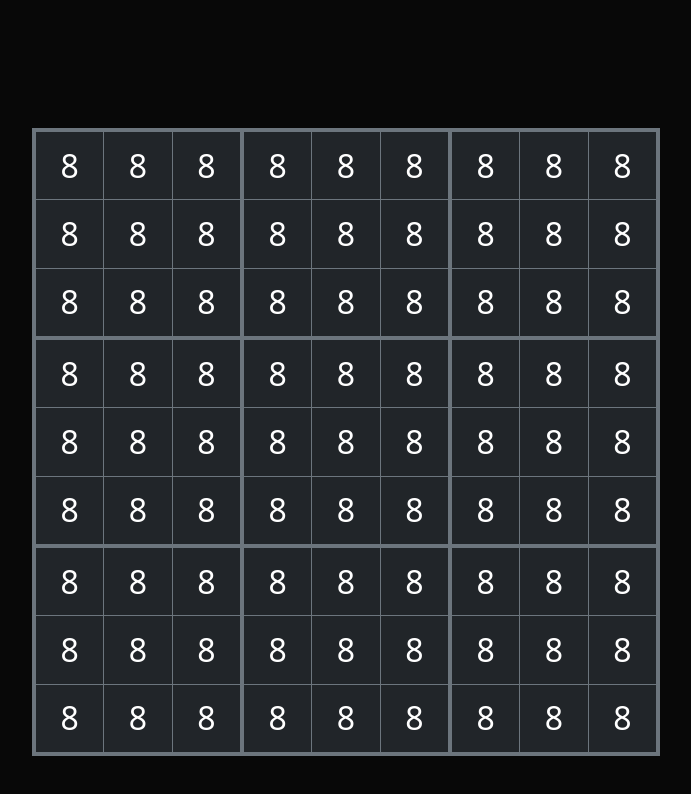
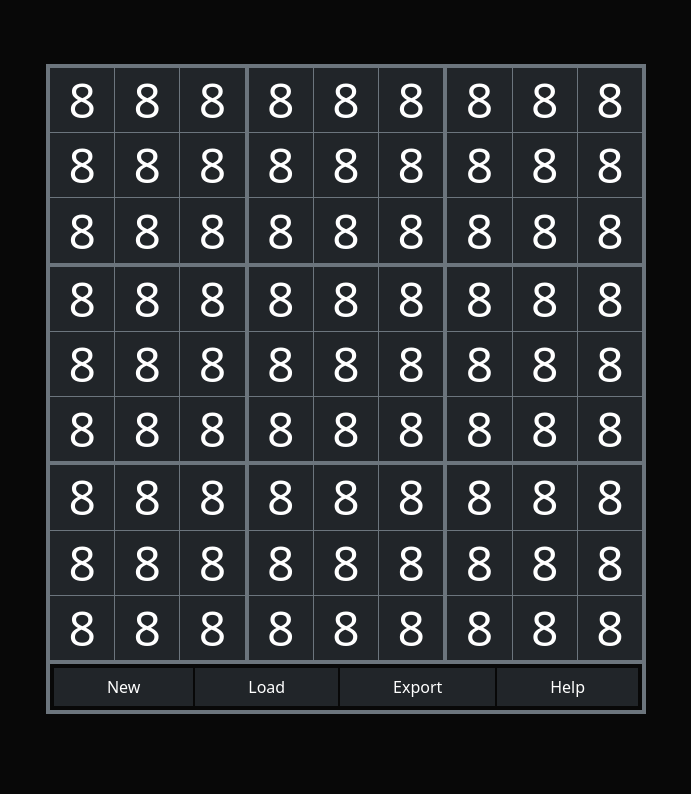
Before and after one commit to sky3947/sudoku, an Angular app: page / in a window 1280 px wide. Shown: the top 794 px of the page, without its empty margins (294-985 px from the left). Built offline with nearby package versions, Linux system fonts and the light colour scheme.

Commit message:
Modals and updated sudoku board

```diff
--- a/src/app/app.component.css
+++ b/src/app/app.component.css
@@ -1,3 +1,5 @@
 div.container {
-  padding: 10% 20% 5% 20%;
+  min-width: 600px;
+  max-width: 600px;
+  padding-top: 5% !important;
 }
--- a/src/app/app.component.html
+++ b/src/app/app.component.html
@@ -1,5 +1,6 @@
-<div class="container text-light">
+<div class="container p-0">
   <div class="w-100 border border-secondary border-end-0 border-bottom-0" style="border-top-width: 4px !important; border-left-width: 4px !important;">
     <app-board></app-board>
   </div>
+  <app-options></app-options>
 </div>
--- a/src/app/app.module.ts
+++ b/src/app/app.module.ts
@@ -6,13 +6,15 @@ import { NgbModule } from '@ng-bootstrap/ng-bootstrap';
 import { BoardComponent } from './board/board.component';
 import { RowComponent } from './row/row.component';
 import { CellComponent } from './cell/cell.component';
+import { OptionsComponent } from './options/options.component';
 
 @NgModule({
   declarations: [
     AppComponent,
     BoardComponent,
     RowComponent,
-    CellComponent
+    CellComponent,
+    OptionsComponent
   ],
   imports: [
     BrowserModule,
--- a/src/app/cell.ts
+++ b/src/app/cell.ts
@@ -8,6 +8,6 @@ export interface Cell {
 export const DEFAULT_CELL: Cell = {
   row: -1,
   col: -1,
-  value: -1,
+  value: 0,
   concrete: true,
 }
--- a/src/app/cell/cell.component.css
+++ b/src/app/cell/cell.component.css
@@ -1,5 +1,5 @@
 div.cell {
-  font-size: calc(min(2.5vw, max(5vh, 3em)));
+  font-size: 3em;
   color: gray;
 }
 
--- /dev/null
+++ b/src/app/options/options.component.css
@@ -0,0 +1,20 @@
+div.border {
+  border-width: 4px !important;
+}
+
+.btn {
+  border-radius: 0px;
+}
+
+.btn-group .btn {
+  margin-left: 1px !important;
+  margin-right: 1px !important;
+}
+
+.btn-group .btn:first-child {
+  margin-left: 0px !important;
+}
+
+.btn-group .btn:last-child {
+  margin-right: 0px !important;
+}
--- /dev/null
+++ b/src/app/options/options.component.html
@@ -0,0 +1,38 @@
+<ng-template #newGameModal let-modal>
+  <div class="modal-container bg-dark text-white">
+    <div class="modal-header">
+      <h4 class="modal-title">New Game</h4>
+      <button type="button" class="btn-close btn-close-white" (click)="modal.dismiss('Cross click')"></button>
+    </div>
+    <div class="modal-body">
+      <p><strong>Are you sure you want to start a new game?</strong></p>
+      <p>Your old game will be deleted.</p>
+    </div>
+    <div class="modal-footer">
+      <button type="button" class="btn btn-light" (click)="modal.close('Cancel click')">Cancel</button>
+      <button type="button" class="btn btn-danger" (click)="newGame('Ok click')">Ok</button>
+    </div>
+  </div>
+</ng-template>
+
+<ng-template #helpModal let-modal>
+  <div class="modal-container bg-dark text-white">
+    <div class="modal-header">
+      <h4 class="modal-title">How to Play</h4>
+      <button type="button" class="btn-close btn-close-white" (click)="modal.dismiss('Cross click')"></button>
+    </div>
+    <div class="modal-body">
+      <p>TODO: INSTRUCTIONS</p>
+    </div>
+    <div class="modal-footer">
+      <button type="button" class="btn btn-light" (click)="modal.close('Close click')">Close</button>
+    </div>
+  </div>
+</ng-template>
+
+<div class="border w-100 border-secondary border-top-0 p-1 btn-group">
+  <button type="button" class="btn btn-dark btn-block" (click)="openCenteredModal(newGameModal)">New</button>
+  <button type="button" class="btn btn-dark btn-block">Load</button>
+  <button type="button" class="btn btn-dark btn-block">Export</button>
+  <button type="button" class="btn btn-dark btn-block" (click)="openCenteredModal(helpModal)">Help</button>
+</div>
--- /dev/null
+++ b/src/app/options/options.component.ts
@@ -0,0 +1,26 @@
+import { Component, OnInit, TemplateRef } from '@angular/core';
+import { NgbModal, NgbModalRef } from '@ng-bootstrap/ng-bootstrap';
+
+@Component({
+  selector: 'app-options',
+  templateUrl: './options.component.html',
+  styleUrls: ['./options.component.css']
+})
+export class OptionsComponent implements OnInit {
+  activeModal?: NgbModalRef;
+
+  constructor(private modalService: NgbModal) { }
+
+  ngOnInit(): void { }
+
+  openCenteredModal(content: TemplateRef<any>): void {
+    this.activeModal = this.modalService.open(content, { centered: true });
+  }
+
+  newGame(result: string): void {
+    if (this.activeModal) {
+      this.activeModal.close(result);
+    }
+    console.log('time to make new game');
+  }
+}
```
Also changed, not shown: 1 other file (tests, documents, lock files or other folders).
